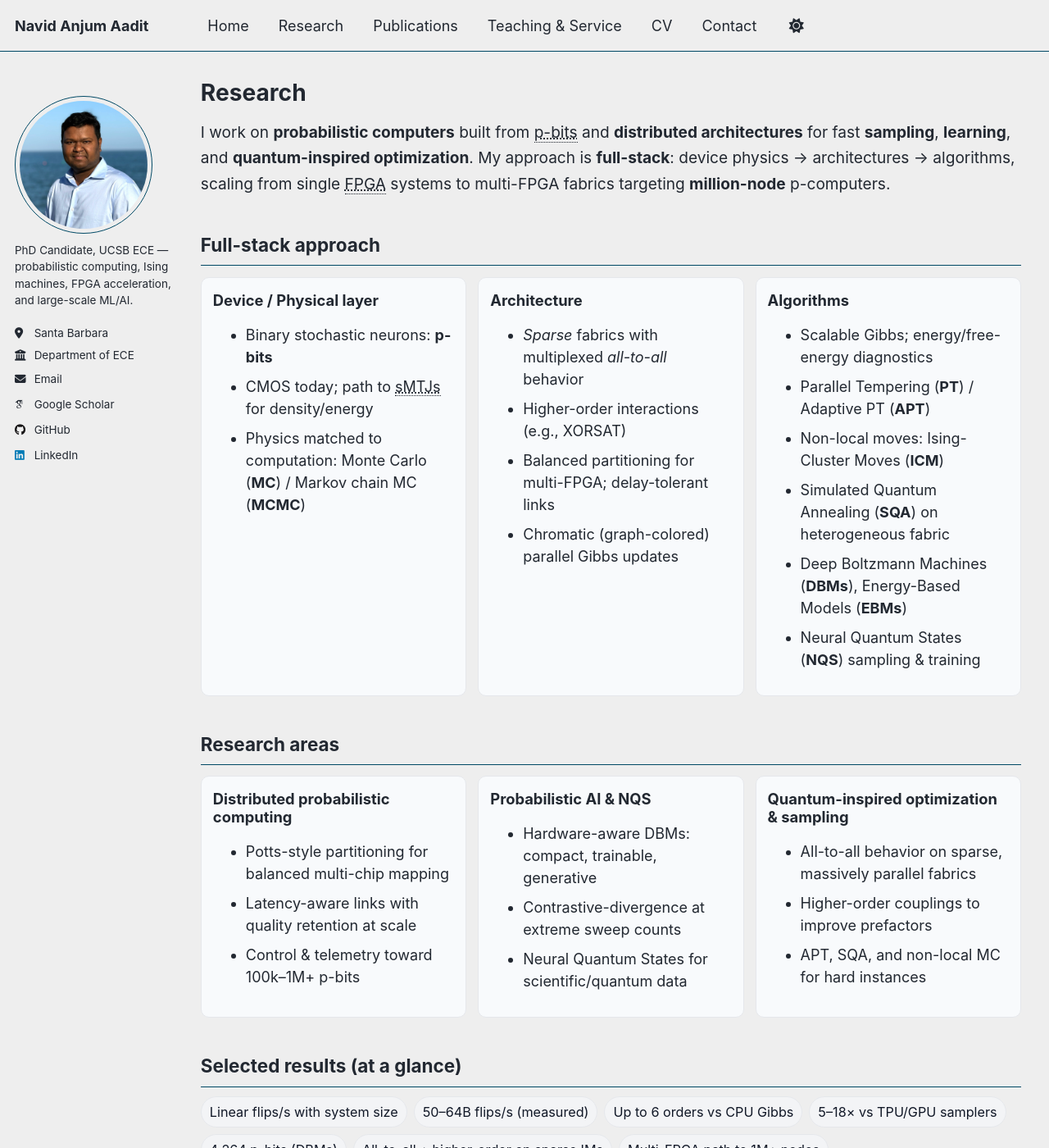
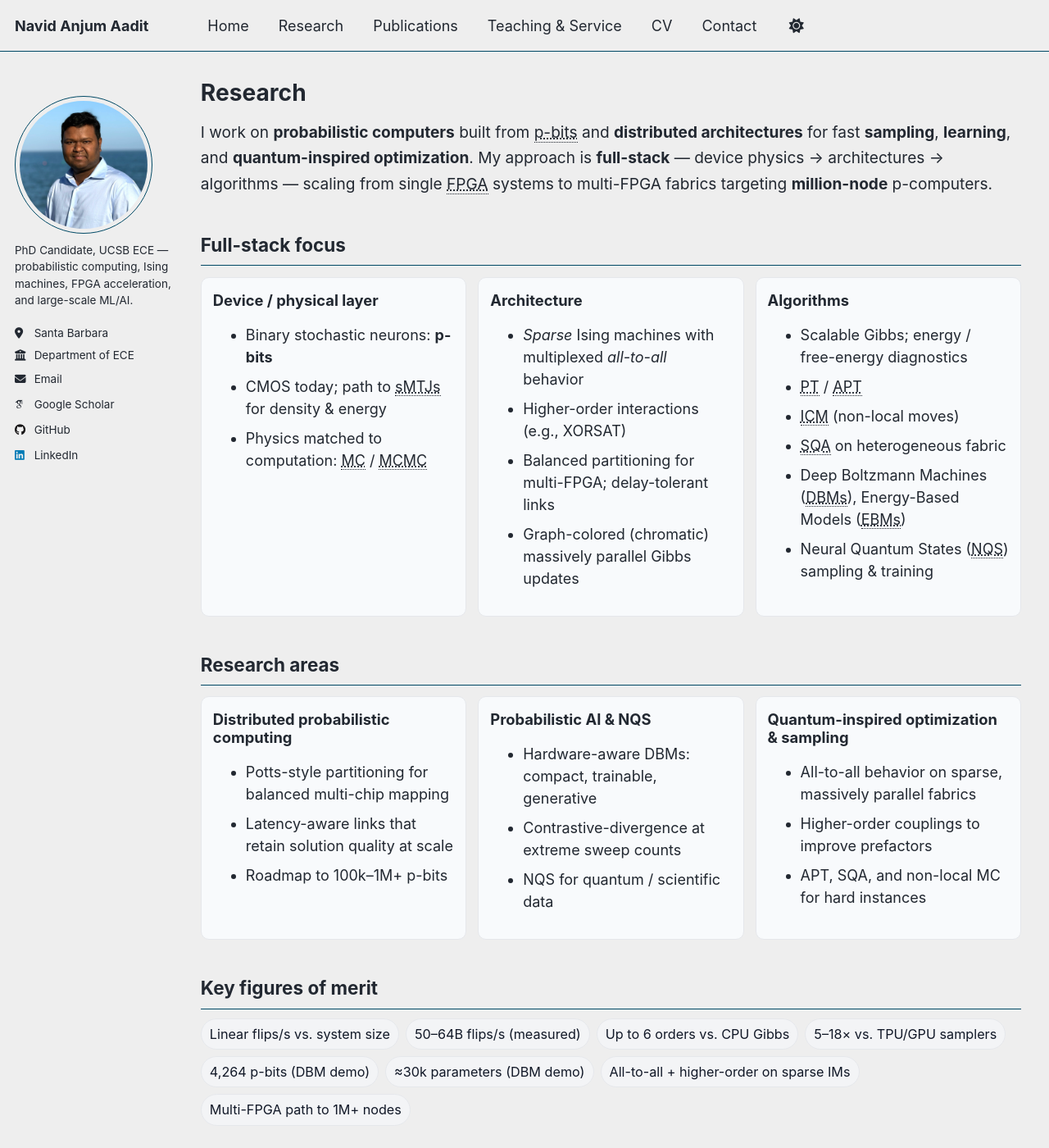
Before and after one commit to navidaadit/navidaadit.github.io, a Jekyll site: the page built from _pages/research.md, in a window 1280 px wide and 1400 px high. Shown: the whole window at 82% size. Built offline with Jekyll 4.4.1, drawn with Linux system fonts in a browser that asks for light colours; some web fonts are replaced; some of the changed text lies outside the part shown.

Commit message:
Update research.md

```diff
--- a/_pages/research.md
+++ b/_pages/research.md
@@ -10,7 +10,7 @@ author_profile: true
 .research-lead{font-size:1.06rem;line-height:1.65;margin:.25rem 0 1.15rem;}
 .grid-3{display:grid;grid-template-columns:repeat(3,minmax(0,1fr));gap:14px;margin:.75rem 0 1.2rem;}
 .grid-2{display:grid;grid-template-columns:repeat(2,minmax(0,1fr));gap:14px;margin:.75rem 0 1.2rem;}
-.card{border:1px solid var(--footer-border,#e5e7eb);border-radius:10px;padding:14px 14px 12px;background:var(--footer-bg,#f8fafc);}
+.card{border:1px solid var(--footer-border,#e5e7eb);border-radius:10px;padding:14px;background:var(--footer-bg,#f8fafc);}
 .card h4{margin:.1rem 0 .35rem;font-size:1.02rem;}
 .stat-row{display:flex;flex-wrap:wrap;gap:8px;margin:.35rem 0 1.1rem;}
 .stat-badge{font-size:.9rem;padding:6px 10px;border-radius:999px;border:1px solid var(--tag-border,#e5e7eb);background:var(--tag-bg,#f3f4f6);color:var(--tag-fg,#111827);white-space:nowrap;}
@@ -26,7 +26,7 @@ abbr[title]{text-decoration:underline dotted;cursor:help}
 .figure-card img{display:block;width:100%;height:220px;object-fit:cover;}
 .figcap{padding:8px 10px;font-size:.92rem;border-top:1px solid var(--footer-border,#e5e7eb);}
 
-/* Dark tweaks (overlay caption colors if ever used) */
+/* Dark tweaks */
 html[data-theme="dark"] .figure-card,
 html.dark .figure-card,
 body.dark .figure-card,
@@ -40,38 +40,38 @@ body.dark .figcap,
 </style>
 
 <div class="research-lead">
-I work on <strong>probabilistic computers</strong> built from <abbr title="probabilistic bit (binary stochastic neuron)">p-bits</abbr> and <strong>distributed architectures</strong> for fast <strong>sampling</strong>, <strong>learning</strong>, and <strong>quantum-inspired optimization</strong>. My approach is <strong>full-stack</strong>: device physics → architectures → algorithms, scaling from single <abbr title="Field-Programmable Gate Array">FPGA</abbr> systems to multi-FPGA fabrics targeting <strong>million-node</strong> p-computers.
+I work on <strong>probabilistic computers</strong> built from <abbr title="probabilistic bit (binary stochastic neuron)">p-bits</abbr> and <strong>distributed architectures</strong> for fast <strong>sampling</strong>, <strong>learning</strong>, and <strong>quantum-inspired optimization</strong>. My approach is <strong>full-stack</strong> — device physics → architectures → algorithms — scaling from single <abbr title="Field-Programmable Gate Array">FPGA</abbr> systems to multi-FPGA fabrics targeting <strong>million-node</strong> p-computers.
 </div>
 
-## Full-stack approach
+## Full-stack focus
 
 <div class="grid-3">
   <div class="card">
-    <h4>Device / Physical layer</h4>
+    <h4>Device / physical layer</h4>
     <ul>
       <li>Binary stochastic neurons: <strong>p-bits</strong></li>
-      <li>CMOS today; path to <abbr title="stochastic Magnetic Tunnel Junctions">sMTJs</abbr> for density/energy</li>
-      <li>Physics matched to computation: Monte Carlo (<strong>MC</strong>) / Markov chain MC (<strong>MCMC</strong>)</li>
+      <li>CMOS today; path to <abbr title="stochastic Magnetic Tunnel Junctions">sMTJs</abbr> for density & energy</li>
+      <li>Physics matched to computation: <abbr title="Monte Carlo">MC</abbr> / <abbr title="Markov chain Monte Carlo">MCMC</abbr></li>
     </ul>
   </div>
   <div class="card">
     <h4>Architecture</h4>
     <ul>
-      <li><em>Sparse</em> fabrics with multiplexed <em>all-to-all</em> behavior</li>
+      <li><em>Sparse</em> Ising machines with multiplexed <em>all-to-all</em> behavior</li>
       <li>Higher-order interactions (e.g., XORSAT)</li>
       <li>Balanced partitioning for multi-FPGA; delay-tolerant links</li>
-      <li>Chromatic (graph-colored) parallel Gibbs updates</li>
+      <li>Graph-colored (chromatic) massively parallel Gibbs updates</li>
     </ul>
   </div>
   <div class="card">
     <h4>Algorithms</h4>
     <ul>
-      <li>Scalable Gibbs; energy/free-energy diagnostics</li>
-      <li>Parallel Tempering (<strong>PT</strong>) / Adaptive PT (<strong>APT</strong>)</li>
-      <li>Non-local moves: Ising-Cluster Moves (<strong>ICM</strong>)</li>
-      <li>Simulated Quantum Annealing (<strong>SQA</strong>) on heterogeneous fabric</li>
-      <li>Deep Boltzmann Machines (<strong>DBMs</strong>), Energy-Based Models (<strong>EBMs</strong>)</li>
-      <li>Neural Quantum States (<strong>NQS</strong>) sampling & training</li>
+      <li>Scalable Gibbs; energy / free-energy diagnostics</li>
+      <li><abbr title="Parallel Tempering">PT</abbr> / <abbr title="Adaptive Parallel Tempering">APT</abbr></li>
+      <li><abbr title="Isoenergetic Cluster Moves">ICM</abbr> (non-local moves)</li>
+      <li><abbr title="Simulated Quantum Annealing">SQA</abbr> on heterogeneous fabric</li>
+      <li>Deep Boltzmann Machines (<abbr title="Deep Boltzmann Machines">DBMs</abbr>), Energy-Based Models (<abbr title="Energy-Based Models">EBMs</abbr>)</li>
+      <li>Neural Quantum States (<abbr title="Neural Quantum States">NQS</abbr>) sampling & training</li>
     </ul>
   </div>
 </div>
@@ -83,8 +83,8 @@ I work on <strong>probabilistic computers</strong> built from <abbr title="proba
     <h4>Distributed probabilistic computing</h4>
     <ul>
       <li>Potts-style partitioning for balanced multi-chip mapping</li>
-      <li>Latency-aware links with quality retention at scale</li>
-      <li>Control & telemetry toward 100k–1M+ p-bits</li>
+      <li>Latency-aware links that retain solution quality at scale</li>
+      <li>Roadmap to 100k–1M+ p-bits</li>
     </ul>
   </div>
   <div class="card">
@@ -92,7 +92,7 @@ I work on <strong>probabilistic computers</strong> built from <abbr title="proba
     <ul>
       <li>Hardware-aware DBMs: compact, trainable, generative</li>
       <li>Contrastive-divergence at extreme sweep counts</li>
-      <li>Neural Quantum States for scientific/quantum data</li>
+      <li>NQS for quantum / scientific data</li>
     </ul>
   </div>
   <div class="card">
@@ -105,14 +105,15 @@ I work on <strong>probabilistic computers</strong> built from <abbr title="proba
   </div>
 </div>
 
-## Selected results (at a glance)
+## Key figures of merit
 
 <div class="stat-row">
-  <span class="stat-badge">Linear flips/s with system size</span>
+  <span class="stat-badge">Linear flips/s vs. system size</span>
   <span class="stat-badge">50–64B flips/s (measured)</span>
-  <span class="stat-badge">Up to 6 orders vs CPU Gibbs</span>
-  <span class="stat-badge">5–18× vs TPU/GPU samplers</span>
-  <span class="stat-badge">4,264 p-bits (DBMs)</span>
+  <span class="stat-badge">Up to 6 orders vs. CPU Gibbs</span>
+  <span class="stat-badge">5–18× vs. TPU/GPU samplers</span>
+  <span class="stat-badge">4,264 p-bits (DBM demo)</span>
+  <span class="stat-badge">≈30k parameters (DBM demo)</span>
   <span class="stat-badge">All-to-all + higher-order on sparse IMs</span>
   <span class="stat-badge">Multi-FPGA path to 1M+ nodes</span>
 </div>
@@ -142,23 +143,21 @@ Place three images at:
 Aim for ~1200×700px each (landscape), JPG/WEBP.
 -->
 
-## Methods I deploy (practically)
+## Methods I use
 
 <ul class="pill-list">
-  <li>Chromatic Gibbs (graph-colored)</li>
+  <li>Massively parallel (graph-colored) Gibbs</li>
   <li>Adaptive Parallel Tempering (APT)</li>
   <li>Simulated Quantum Annealing (SQA)</li>
-  <li>ICM non-local moves</li>
-  <li>Non-equilibrium MC</li>
-  <li>All-to-all emulation (multiplexed)</li>
-  <li>Higher-order couplings</li>
-  <li>Energy / free-energy diagnostics</li>
-  <li>DBM / EBM training (hardware-aware)</li>
+  <li>Isoenergetic Cluster Moves (ICM)</li>
+  <li>Non-equilibrium Monte Carlo (NMC)</li>
+  <li>Higher-order p-bits / couplers</li>
+  <li>DBM training (hardware-aware)</li>
   <li>NQS sampling & training</li>
 </ul>
 
 ## Current directions
-- <strong>Million-node p-computers:</strong> partitioning + interconnects that preserve solution quality at extreme scale.
+- <strong>Million-node p-computers:</strong> partitioning and interconnects that preserve solution quality at extreme scale.
 - <strong>Probabilistic AI & NQS at scale:</strong> compact, hardware-efficient learning for scientific/quantum data.
 - <strong>Heterogeneous p-computers:</strong> CMOS + sMTJs to keep improving flips/J and density.
 
```
